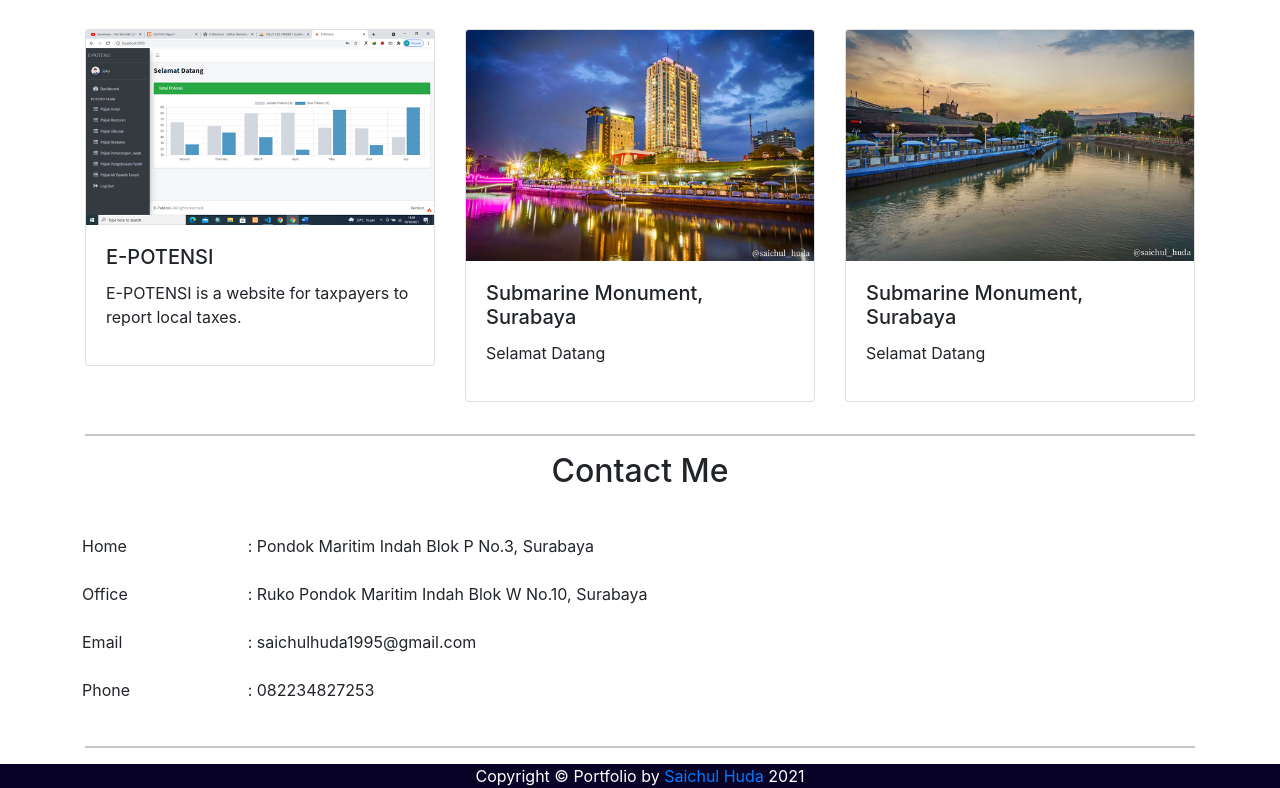
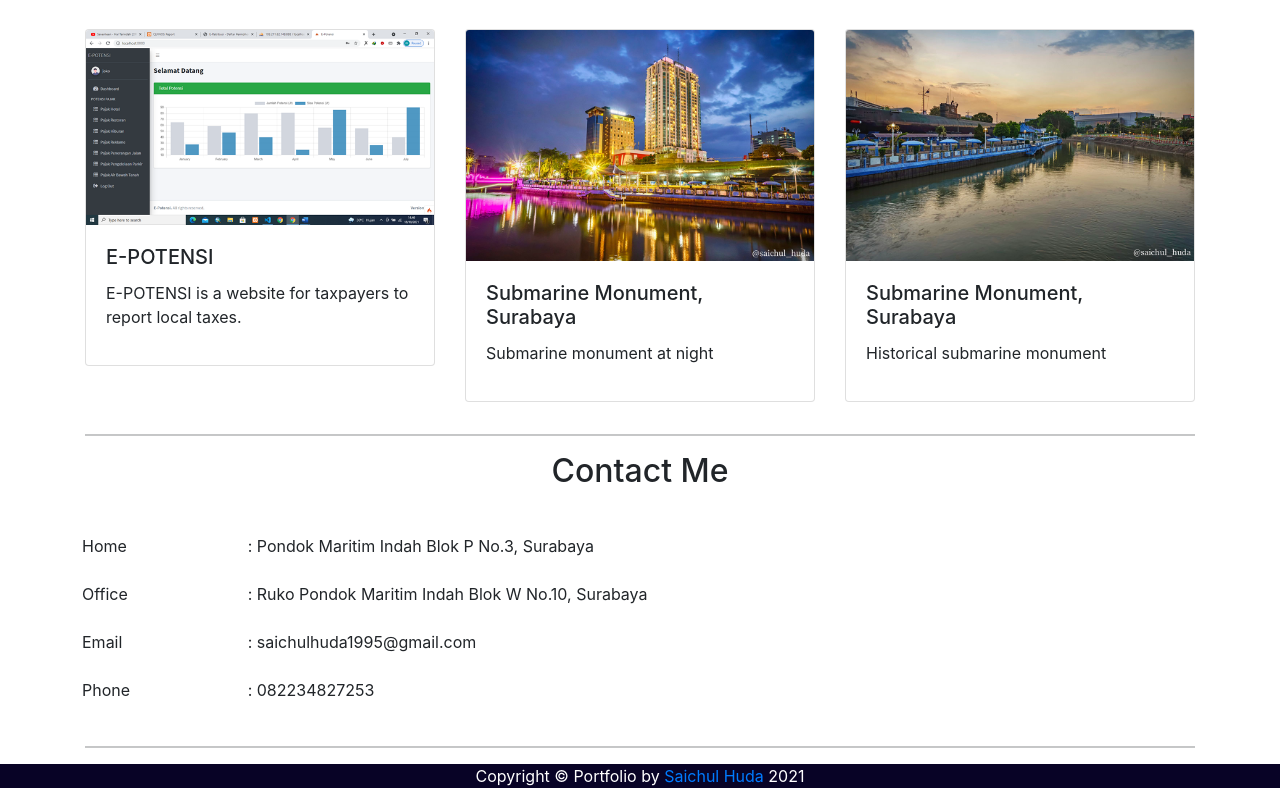
Before and after one commit to SaichulHuda95/saichulhuda95.github.io, a plain HTML site: page index.html in a window 1280 px wide. Shown: the part 1151-1939 px from the top of the page. Drawn offline with nearby package versions, Linux system fonts and the light colour scheme.

Commit message:
edit portfolio(1)

```diff
--- a/index.html
+++ b/index.html
@@ -543,7 +543,7 @@
               <img src="img/img3.JPG" alt="" class="card-img-top" />
               <div class="card-body">
                 <h5 class="card-title">Submarine Monument, Surabaya</h5>
-                <p>Selamat Datang</p>
+                <p>Submarine monument at night</p>
               </div>
             </div>
           </div>
@@ -552,7 +552,7 @@
               <img src="img/img4.JPG" alt="" class="card-img-top" />
               <div class="card-body">
                 <h5 class="card-title">Submarine Monument, Surabaya</h5>
-                <p>Selamat Datang</p>
+                <p>Historical submarine monument</p>
               </div>
             </div>
           </div>
```
